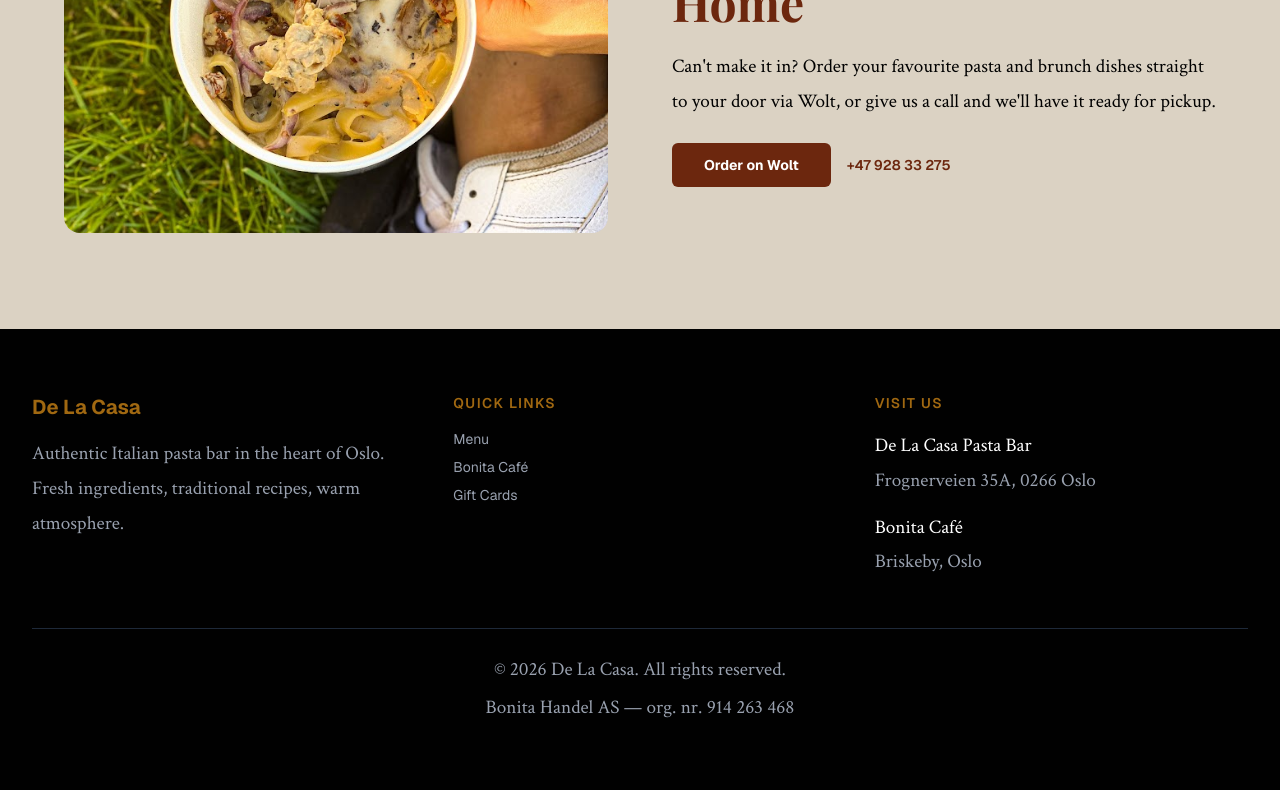
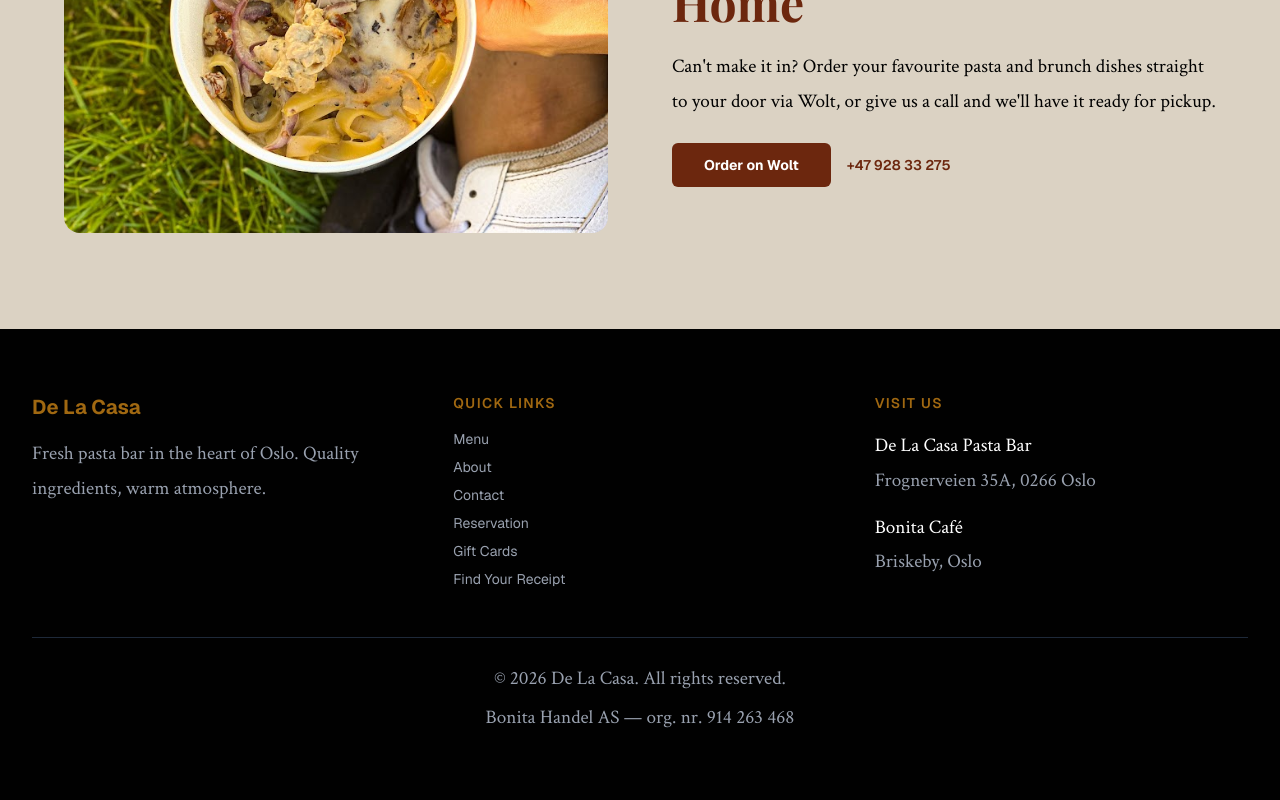
Before and after one commit to RosarioBA/delacasa-website, a Next.js app: page / in a window 1280 px wide. Shown: the part 1542-2342 px from the top of the page. Built offline with nearby package versions, Linux system fonts and the light colour scheme; a web font is replaced by a local one.

Commit message:
fix: update footer copy and quick links to match nav

```diff
--- a/components/Footer.tsx
+++ b/components/Footer.tsx
@@ -8,8 +8,8 @@ export default function Footer() {
         <div className="flex flex-col gap-4">
           <h3 className="text-xl font-bold text-[#A06811]">De La Casa</h3>
           <p className="text-gray-400 text-sm leading-relaxed">
-            Authentic Italian pasta bar in the heart of Oslo. Fresh ingredients,
-            traditional recipes, warm atmosphere.
+            Fresh pasta bar in the heart of Oslo. Quality ingredients,
+            warm atmosphere.
           </p>
         </div>
 
@@ -20,23 +20,25 @@ export default function Footer() {
           </h3>
           <ul className="flex flex-col gap-2 text-sm text-gray-400">
             <li>
-              <Link href="/menu" className="hover:text-white transition-colors">
-                Menu
-              </Link>
+              <Link href="/menu" className="hover:text-white transition-colors">Menu</Link>
             </li>
             <li>
-              <Link href="/bonita" className="hover:text-white transition-colors">
-                Bonita Café
-              </Link>
+              <Link href="/about" className="hover:text-white transition-colors">About</Link>
             </li>
             <li>
-              <a
-                href="https://givn.no/en/shop/delacasa"
-                target="_blank"
-                rel="noopener noreferrer"
-                className="hover:text-white transition-colors"
-              >
+              <Link href="/contact" className="hover:text-white transition-colors">Contact</Link>
+            </li>
+            <li>
+              <Link href="/reservation" className="hover:text-white transition-colors">Reservation</Link>
+            </li>
+            <li>
+              <a href="https://givn.no/en/shop/delacasa" target="_blank" rel="noopener noreferrer" className="hover:text-white transition-colors">
                 Gift Cards
+              </a>
+            </li>
+            <li>
+              <a href="https://receipts.bonitahandel.no/" target="_blank" rel="noopener noreferrer" className="hover:text-white transition-colors">
+                Find Your Receipt
               </a>
             </li>
           </ul>
```
